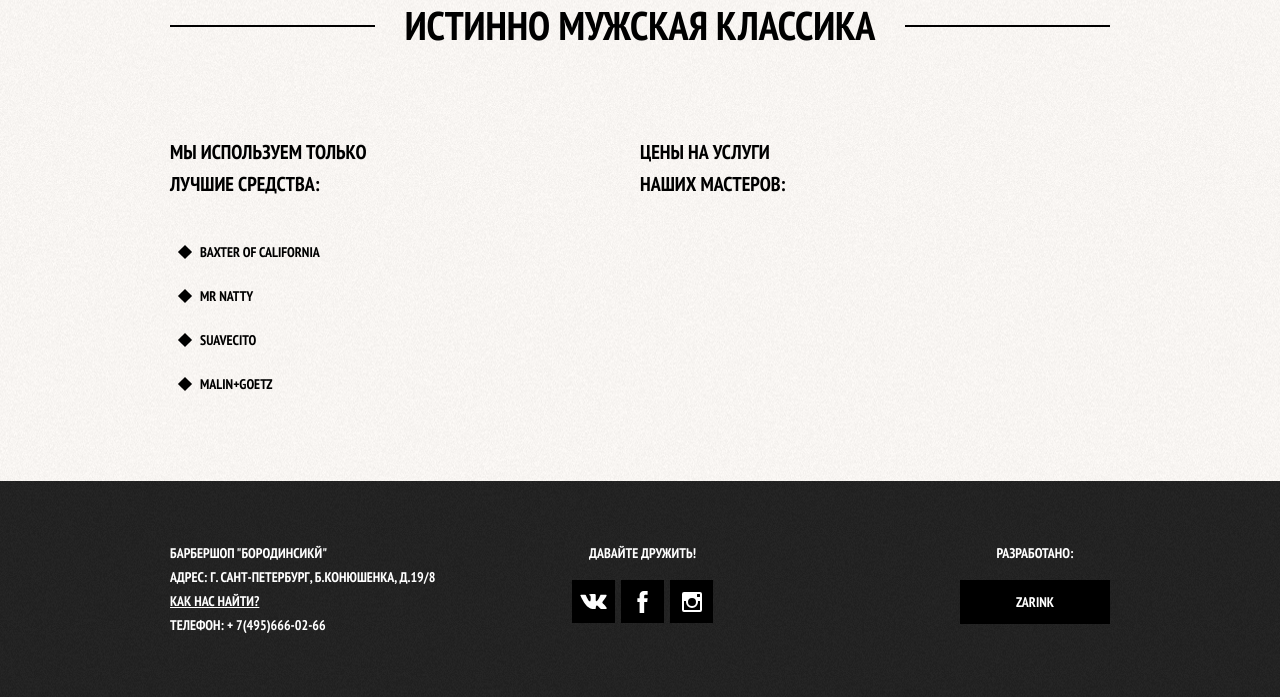
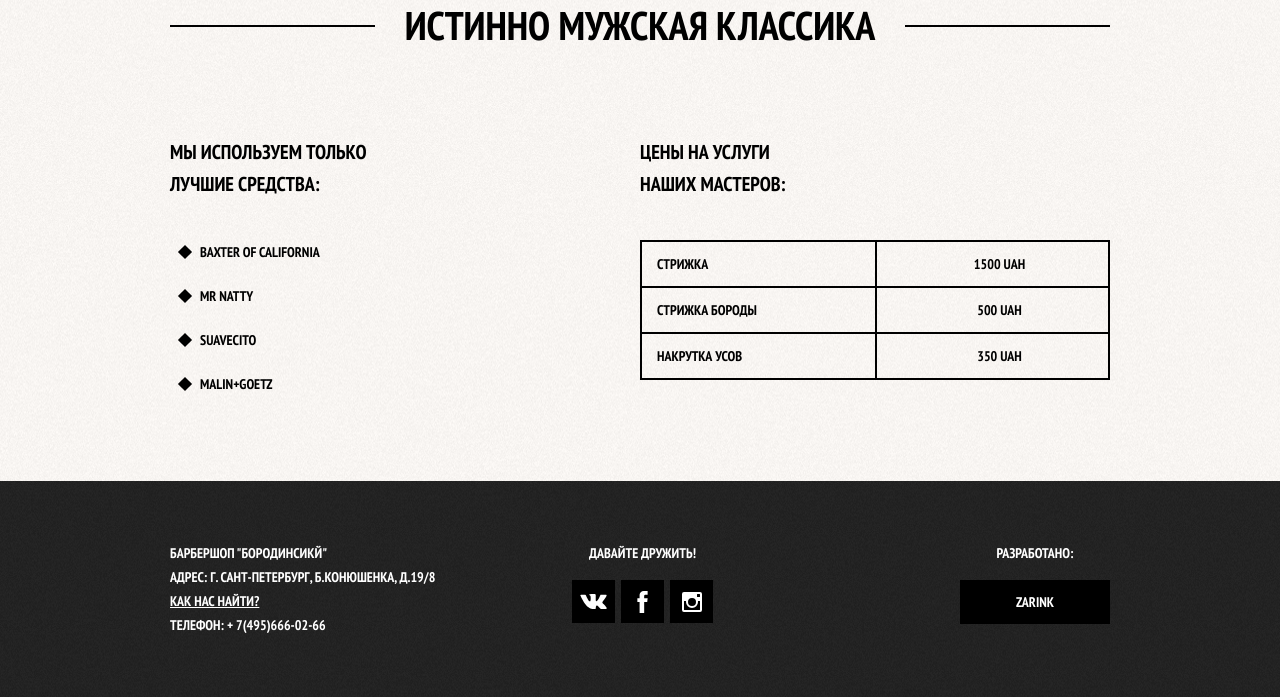
Before and after one commit to Atomini/lern_html_css_js, a Django app: page /barber/price/ in a window 1280 px wide. Shown: the part 275-972 px from the top of the page. Run offline with Django 4.2, Linux system fonts and the light colour scheme.

Commit message:
Добавлена таблица для прайс листа

```diff
--- a/site_f/main/static/barber/css/price.css
+++ b/site_f/main/static/barber/css/price.css
@@ -85,3 +85,24 @@
     background-color: black;
     transform: rotate(45deg);
 }
+
+.price-table{
+    border: 2px solid black;
+    border-collapse: collapse;
+}
+
+.price-table td,
+.price-table tr{
+    border: 2px solid black;
+
+}
+
+.price-table td{
+    width: 230px;
+    height: 42px;
+    padding-left: 15px;
+}
+
+.coast{
+    text-align: center;
+}
--- a/site_f/main/templates/barber/price.html
+++ b/site_f/main/templates/barber/price.html
@@ -49,7 +49,8 @@
 
         <div class="index-colums">
             <section class="care-products">
-                <h2>Мы используем только <br>лучшие средства:</h2>
+                <h2>Мы используем только <br>
+                    лучшие средства:</h2>
                 <ul class="care-list">
                     <li class="care-item">Baxter of California</li>
                     <li class="care-item">Mr Natty</li>
@@ -58,7 +59,23 @@
                 </ul>
             </section>
             <section class="price-list">
-                <h2>Цены на услуги <br>наших мастеров:</h2>
+                <h2>Цены на услуги <br>
+                    наших мастеров:</h2>
+                <table class="price-table">
+                    <tr>
+                        <td>Стрижка</td>
+                        <td class="coast">1500 UAH</td>
+                    </tr>
+                    <tr>
+                        <td>Стрижка бороды</td>
+                        <td class="coast">500 UAH</td>
+                    </tr>
+                    <tr>
+                        <td>Накрутка усов</td>
+                        <td class="coast">350 UAH</td>
+                    </tr>
+
+                </table>
             </section>
         </div>
 
```
